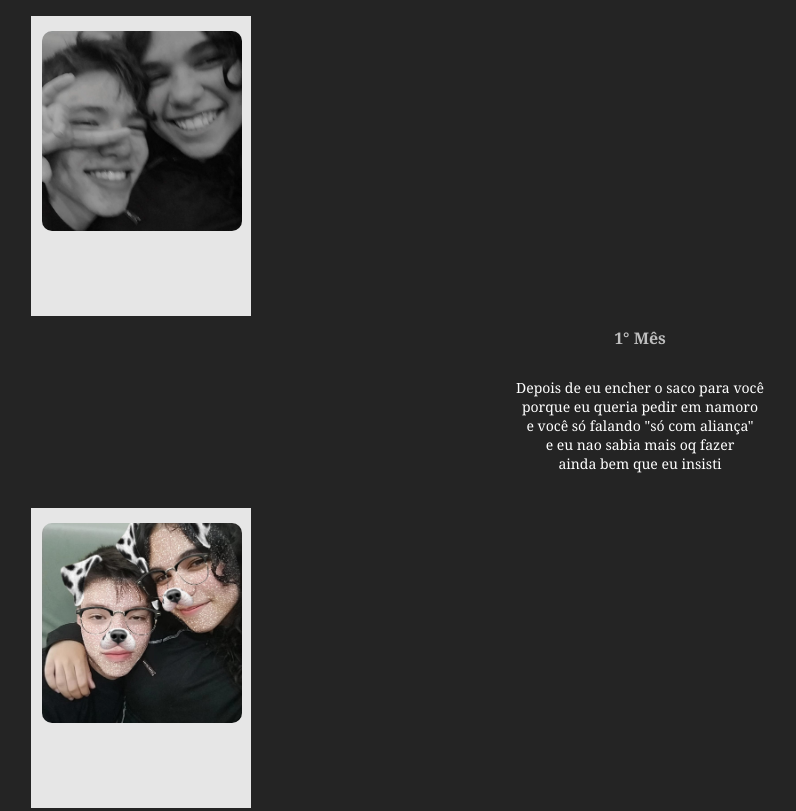
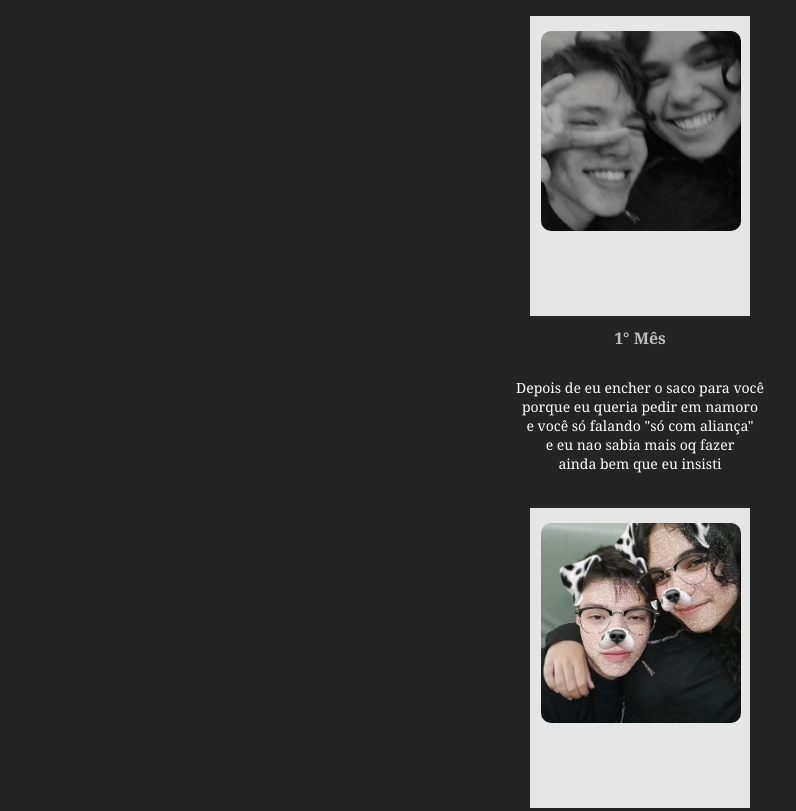
Before and after one commit to rogiropinto/Primeiro-ano, a plain HTML site: page 1°mes.html in a window 1280 px wide. Shown: the top 811 px of the page, without its empty margins (0-796 px from the left). Drawn offline with Linux system fonts and the light colour scheme.

Commit message:
Add files via upload

```diff
--- a/1.css
+++ b/1.css
@@ -7,7 +7,8 @@ body{
     background-color: #e6e6e6;
     width: 220px;
     height: 300px;
-    margin-left: 23px;
+    display: block;
+    margin: auto;
 }
 
 figure{
--- a/gata.css
+++ b/gata.css
@@ -7,7 +7,8 @@ body{
     background-color: #e6e6e6;
     width: 220px;
     height: 300px;
-    margin-left: 23px;
+    display: block;
+    margin: auto;
 }
 
 figure{
--- a/gatinha.css
+++ b/gatinha.css
@@ -7,7 +7,8 @@ body{
     background-color: #e6e6e6;
     width: 220px;
     height: 300px;
-    margin-left: 23px;
+    display: block;
+    margin: auto;
 }
 
 figure{
```
